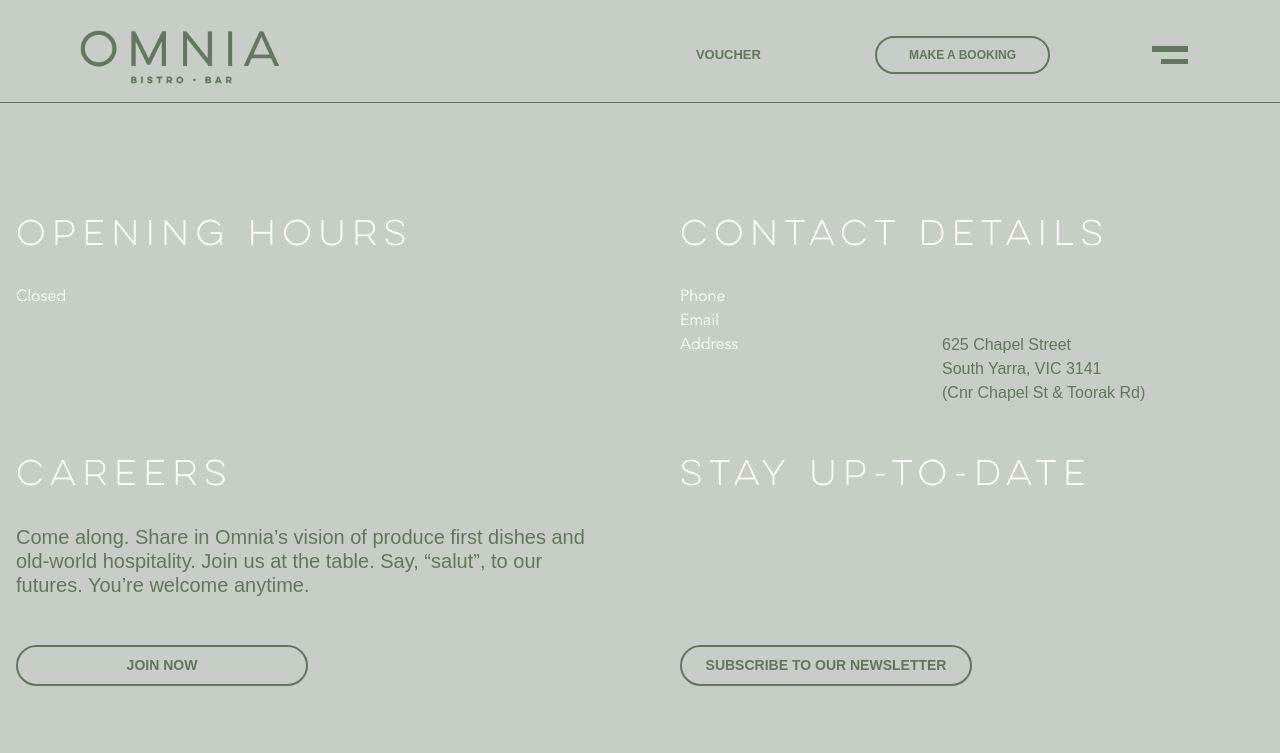
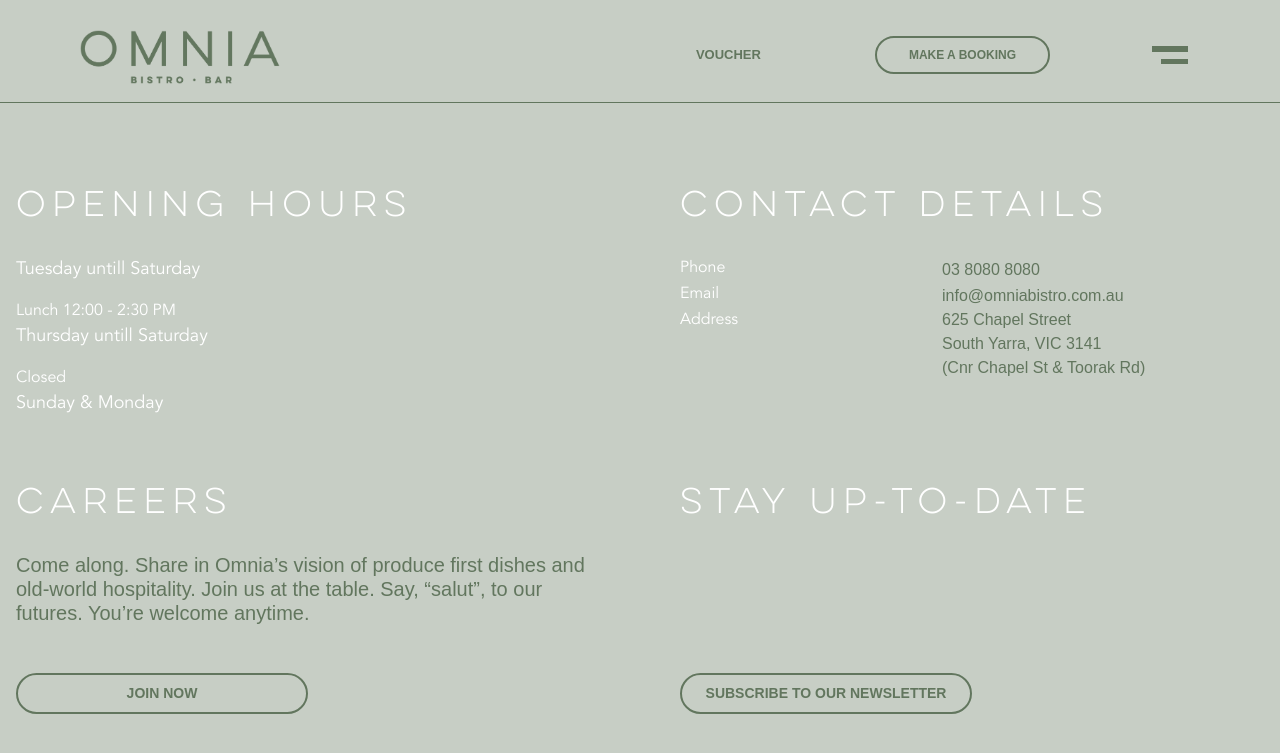
Before and after one commit to yugenomnia/omnia, a Jekyll site: the page built from contacts.md, in a window 1280 px wide and 900 px high, scrolled down 877 px. Shown: the top 753 px of the window. Built offline with Jekyll 4.4.1, drawn with Linux system fonts in a browser that asks for light colours.

Commit message:
Update from Forestry.io Evgeniya Naydenisheva updated contacts.md

```diff
--- a/contacts.md
+++ b/contacts.md
@@ -8,11 +8,12 @@
   anytime. '
 second_photo: ''
 opening_hours: ''
-dinner_days: ''
-lunch_time: ''
-lunch_days: ''
-closed_days: ''
-phone: ''
-email: ''
+dinner_days: Tuesday untill Saturday
+lunch_time: Lunch 12:00 - 2:30 PM
+lunch_days: Thursday untill Saturday
+closed_days: Sunday & Monday
+phone: 03 8080 8080
+email: info@omniabistro.com.au
+dinner_hours: Dinner 5:30 - 11:00 PM
 
 ---
```
